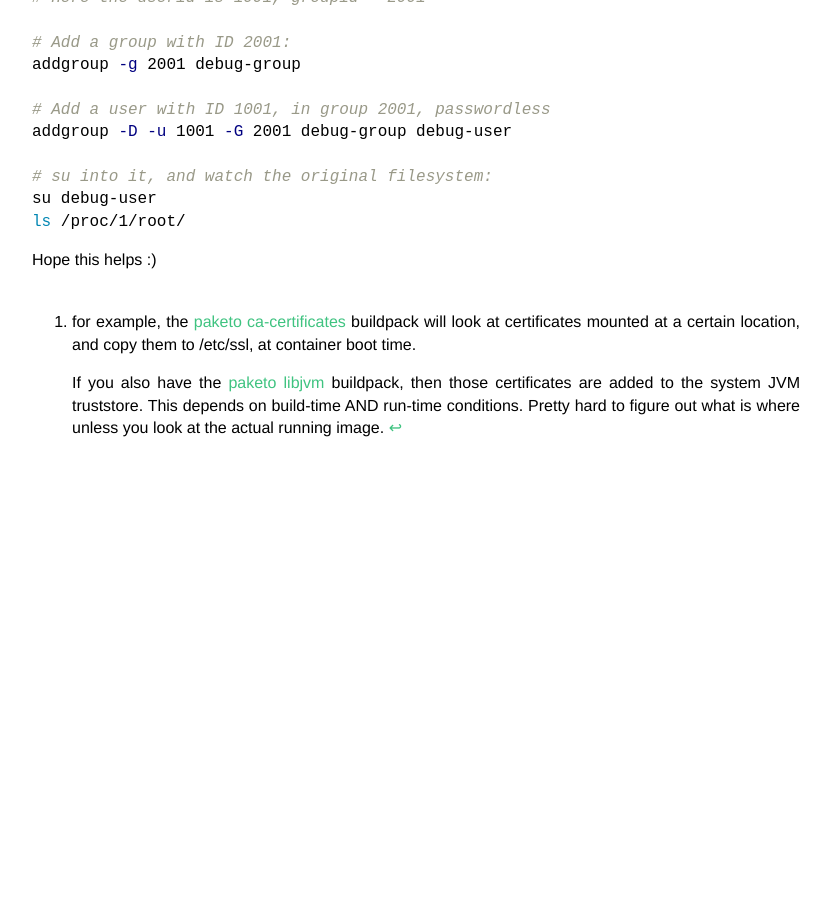
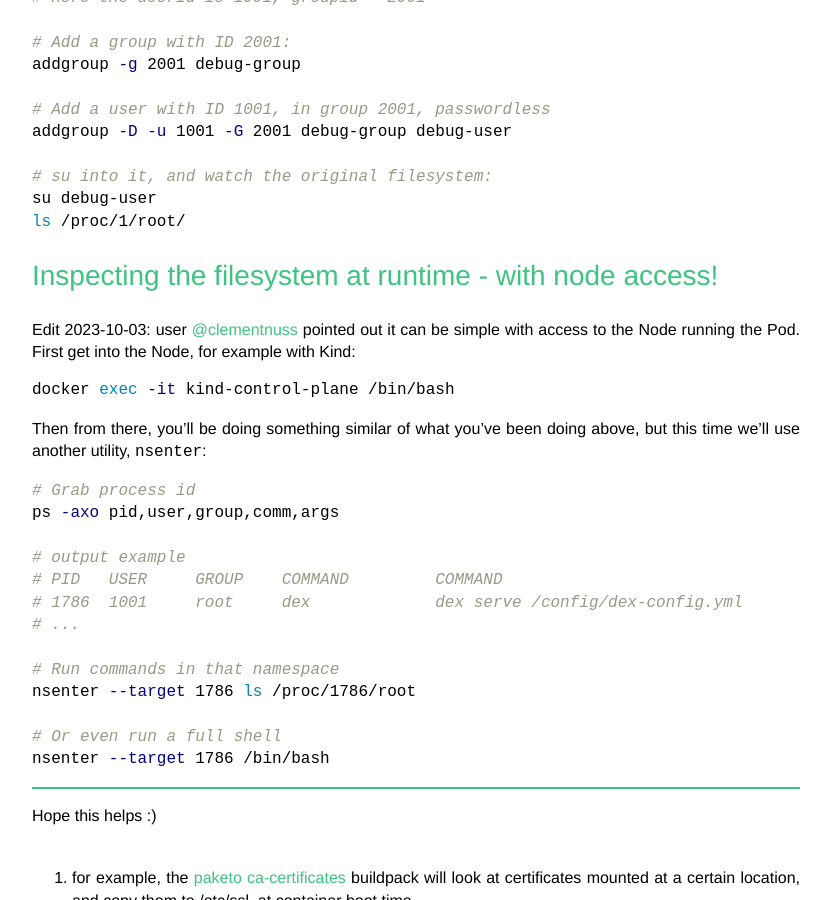
Before and after one commit to Kehrlann/kehrlann.github.io, a Jekyll site: the page built from _posts/2023-09-24-debugging-kubernetes-containers.md, in a window 1280 px wide and 900 px high, scrolled down 2268 px. Shown: the whole window, without its empty margins (224-1055 px from the left). Built offline with Jekyll 4.4.1, drawn with Linux system fonts in a browser that asks for light colours; before the commit the page ends 2755 px from its top, so only the background shows below that.

Commit message:
blog: update kubernetes debug containers

````diff
--- a/_posts/2023-09-24-debugging-kubernetes-containers.md
+++ b/_posts/2023-09-24-debugging-kubernetes-containers.md
@@ -123,6 +123,36 @@ su debug-user
 ls /proc/1/root/
 ```
 
+## Inspecting the filesystem at runtime - with node access!
+
+Edit 2023-10-03: user [@clementnuss](https://twitter.com/clementnuss) pointed out it can be simple
+with access to the Node running the Pod. First get into the Node, for example with Kind:
+
+```bash
+docker exec -it kind-control-plane /bin/bash
+```
+
+Then from there, you'll be doing something similar of what you've been doing above, but this time
+we'll use another utility, `nsenter`:
+
+```bash
+# Grab process id
+ps -axo pid,user,group,comm,args
+
+# output example
+# PID   USER     GROUP    COMMAND         COMMAND
+# 1786  1001     root     dex             dex serve /config/dex-config.yml
+# ...
+
+# Run commands in that namespace
+nsenter --target 1786 ls /proc/1786/root
+
+# Or even run a full shell
+nsenter --target 1786 /bin/bash
+```
+
+---
+
 Hope this helps :)
 
 [^1]: for example, the [paketo ca-certificates](https://github.com/paketo-buildpacks/ca-certificates)
````
